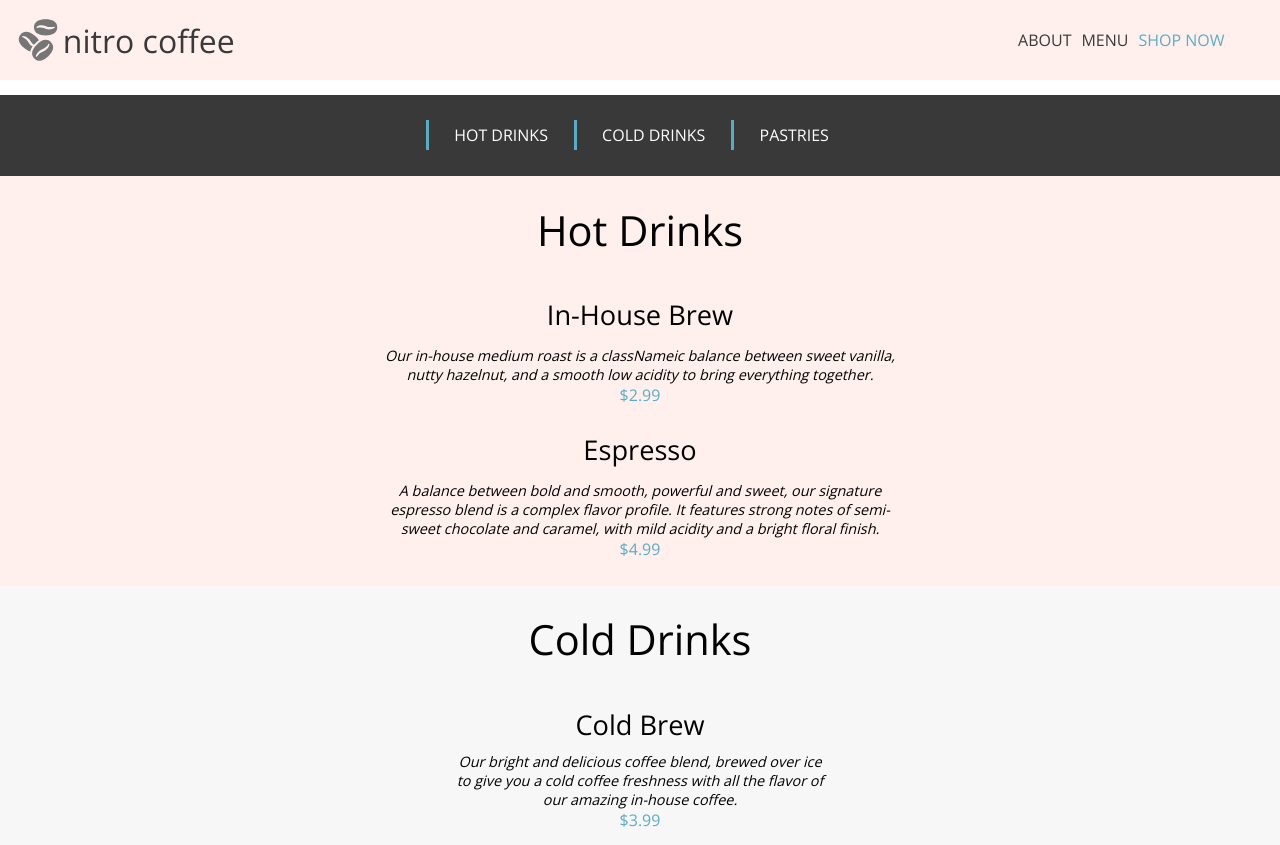
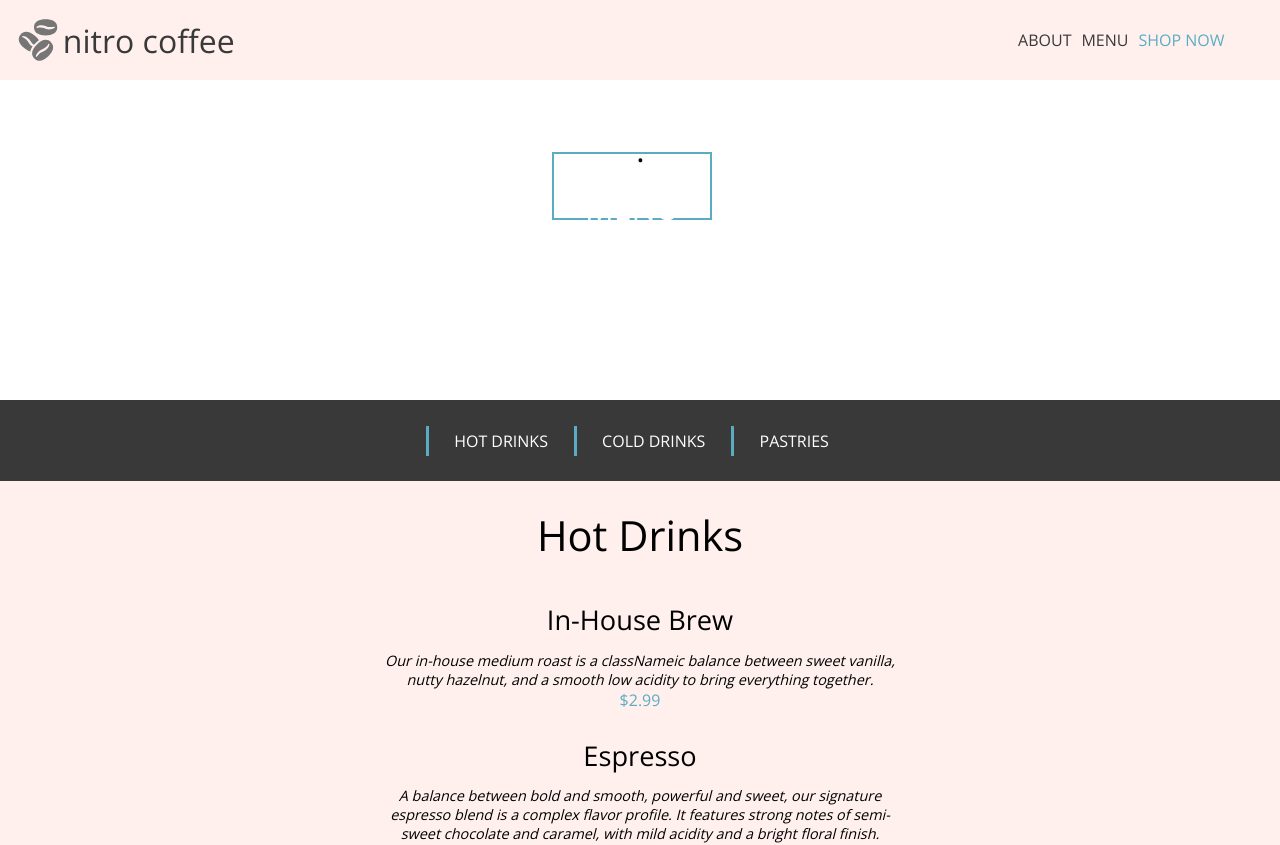
Before and after one commit to gabriellemalate/ECommerce-Site__CoffeeShop, a React (Create React App) app: page /menu in a window 1280 px wide. Shown: the top 845 px of the page. Built offline with nearby package versions, Linux system fonts and the light colour scheme; the HTML template or start-up script is replaced by a standard one.

Commit message:
menu hero scss

```diff
--- a/src/pages/MenuPage/MenuPage.scss
+++ b/src/pages/MenuPage/MenuPage.scss
@@ -7,6 +7,37 @@ ul {
 
 a {
     text-decoration: none;
+}
+
+.hero-header {
+    margin: 0;
+    padding-top: 3rem;
+    // background-image: url("../assets/images/coffee-circle.jpg");
+    background-repeat: no-repeat;
+    background-size: cover;
+    background-position: center;
+    width: 100%;
+    padding-bottom: 2rem;
+
+}
+
+.header__container {
+    border: 2px solid #5BACC3;
+    width: 10rem;
+    height: 2.9rem;
+    position: relative;
+    text-align: center;
+    top: 6.5rem;
+    right: .5rem;
+    padding-top: 2rem;
+    padding-bottom: 2rem;
+    font-size: 2rem;
+    color: #FFFFFF;
+}
+
+.header__big-container {
+    width: 20rem;
+    height: 20rem;
 }
 
 .menu-nav{
```
